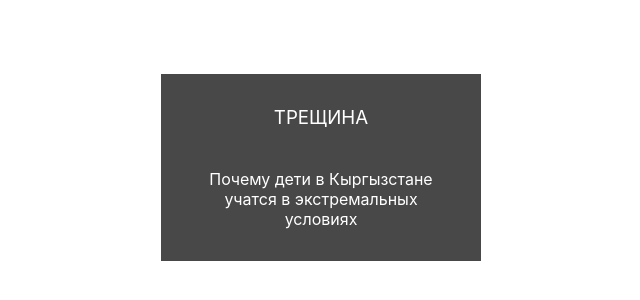
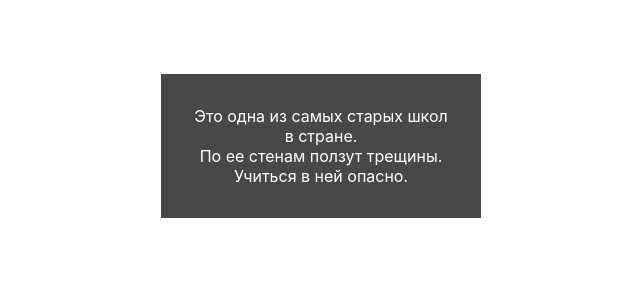
Before and after one commit to anastasiajourno/Scrollytelling, a plain HTML site: page index.html in a window 1280 px wide. Shown: the part 342-642 px from the top of the page, without its empty margins (319-959 px from the left). Drawn offline with Linux system fonts and the light colour scheme; a script that the page names is missing.

Commit message:
Update index.html

```diff
--- a/index.html
+++ b/index.html
@@ -123,13 +123,6 @@
         </figure>
 
         <article>
-          <div class="step" id="stepwhite">
-            <h3>ТРЕЩИНА</h3><br>
-            <br>
-            <h4>Почему дети в Кыргызстане учатся в экстремальных условиях</h3>
-          </div>
-          <div class="step invisible" >
-          </div>
           <div class="step" id="stepwhite" >
             Это одна из самых старых школ в стране.<br>
             По ее стенам ползут трещины.<br>
```
